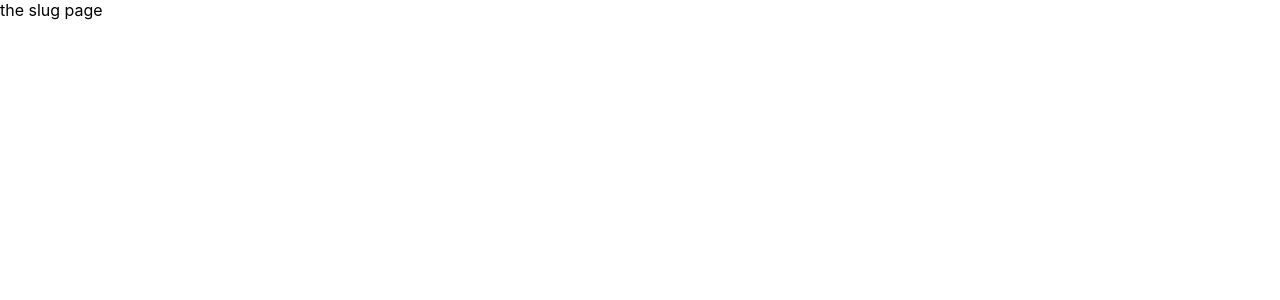
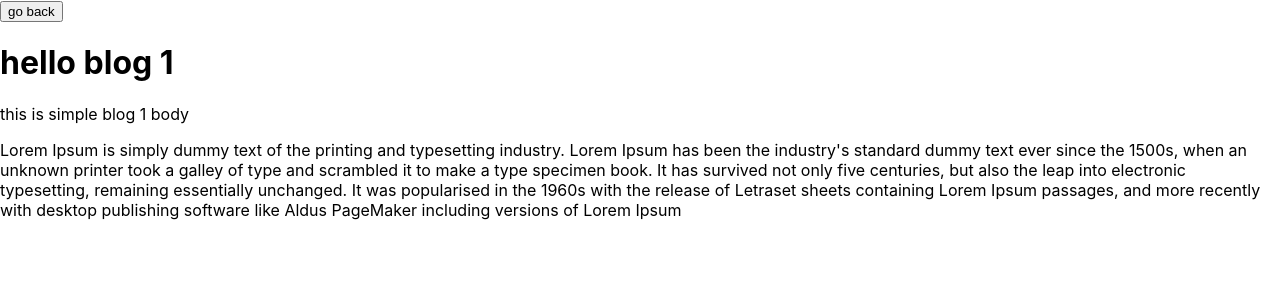
Before and after one commit to JakariaJishan/NEXT-JS, a Next.js app in the folder markdown-blog-demo-v2/: page /posts/post1 in a window 1280 px wide. Shown: the top 300 px of the page. Built offline with nearby package versions, Linux system fonts and the light colour scheme.

Commit message:
traversy media blog nextjs markdown done

```diff
--- a/markdown-blog-demo-v2/package.json
+++ b/markdown-blog-demo-v2/package.json
@@ -10,6 +10,7 @@
   },
   "dependencies": {
     "gray-matter": "^4.0.3",
+    "marked": "^4.0.16",
     "matter": "^0.2.0",
     "next": "12.1.6",
     "react": "18.1.0",
--- a/markdown-blog-demo-v2/pages/posts/[slug].js
+++ b/markdown-blog-demo-v2/pages/posts/[slug].js
@@ -1,28 +1,51 @@
+import { marked } from "marked";
+import Link from "next/link";
 import React from "react";
 const fs = require("fs");
 const path = require("path");
-const Slug = () => {
-  return <div>the slug page</div>;
+const matter = require("gray-matter");
+const Slug = ({ data: { title, body }, content, slug }) => {
+  return (
+    <div>
+      <Link href="/">
+        <a>
+          <button>go back</button>
+        </a>
+      </Link>
+      <h1>{title}</h1>
+      <p>{body}</p>
+      <div dangerouslySetInnerHTML={{__html: marked(content)}} />
+    </div>
+  );
 };
 
 export default Slug;
 
 export async function getStaticPaths() {
   const files = fs.readdirSync(path.join("posts"));
-  const file = files.map((filename) =>({
-     params: {
-         slug: filename.replace(".md", "")
-     }
+  const file = files.map((filename) => ({
+    params: {
+      slug: filename.replace(".md", ""),
+    },
   }));
   return {
     paths: file,
-    fallback: false
+    fallback: false,
   };
 }
 
-export async function getStaticProps({params}) {
+export async function getStaticProps({ params }) {
+  const files = fs.readFileSync(
+    path.join("posts", params.slug + ".md"),
+    "utf-8"
+  );
+  const { data, content } = matter(files);
 
-    return {
-        props: 'sdf'
-    }
+  return {
+    props: {
+      data,
+      content,
+      slug: params.slug,
+    },
+  };
 }
--- a/markdown-blog-demo-v2/posts/post1.md
+++ b/markdown-blog-demo-v2/posts/post1.md
@@ -2,3 +2,5 @@
 title: "hello blog 1"
 body: "this is simple blog 1 body"
 ---
+
+Lorem Ipsum is simply dummy text of the printing and typesetting industry. Lorem Ipsum has been the industry's standard dummy text ever since the 1500s, when an unknown printer took a galley of type and scrambled it to make a type specimen book. It has survived not only five centuries, but also the leap into electronic typesetting, remaining essentially unchanged. It was popularised in the 1960s with the release of Letraset sheets containing Lorem Ipsum passages, and more recently with desktop publishing software like Aldus PageMaker including versions of Lorem Ipsum
```
Also changed, not shown: markdown-blog-demo-v2/posts/post2.md (+2 -0 lines), 1 other file (tests, documents, lock files or other folders).
